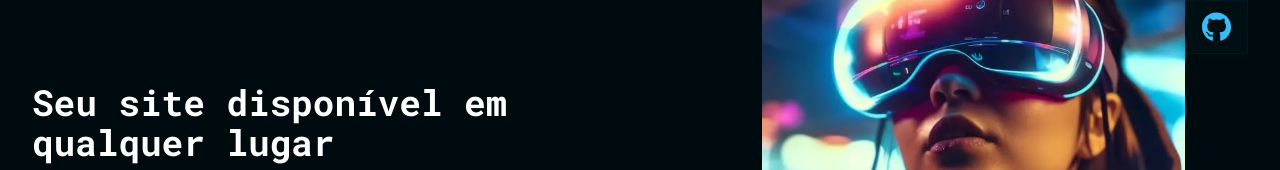
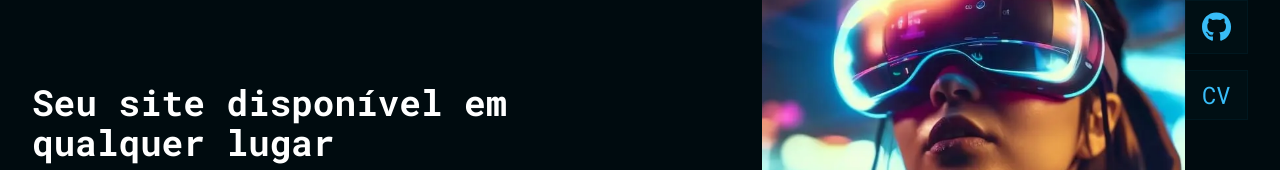
Before and after one commit to rinardes/portfolio-source, a React (Vite) app: page / in a window 1280 px wide. Shown: the part 278-448 px from the top of the page. Built offline with nearby package versions, Linux system fonts and the light colour scheme; a web font is replaced by a local one.

Commit message:
feat: added cv download

```diff
--- a/src/components/SocialMedia.tsx
+++ b/src/components/SocialMedia.tsx
@@ -1,5 +1,9 @@
 import { FontAwesomeIcon } from "@fortawesome/react-fontawesome";
 import { faLinkedinIn, faGithub } from "@fortawesome/free-brands-svg-icons";
+import { twMerge } from "tailwind-merge";
+
+const classname =
+  "border border-borderOnbackground bg-onBackground px-4 py-2 text-3xl text-primary-400 transition-all hover:-translate-y-2";
 
 function SocialMedia({ isVertical }: { isVertical?: boolean }) {
   return (
@@ -10,18 +14,19 @@ function SocialMedia({ isVertical }: { isVertical?: boolean }) {
         <a
           href="https://www.linkedin.com/in/richardnardes/"
           target="_blank"
-          className="border border-borderOnbackground bg-onBackground
-          px-4 py-2 text-3xl text-primary-400 transition-all hover:-translate-y-2 "
+          className={classname}
         >
           <FontAwesomeIcon icon={faLinkedinIn} />
         </a>
         <a
           href="https://github.com/rinardes"
           target="_blank"
-          className="border border-borderOnbackground bg-onBackground
-          px-4 py-2 text-3xl text-primary-400 transition-all hover:-translate-y-2"
+          className={classname}
         >
           <FontAwesomeIcon icon={faGithub} />
+        </a>
+        <a className={twMerge(classname, "text-2xl")} href="cv.pdf" download>
+          CV
         </a>
       </div>
     </div>
```
Also changed, not shown: 1 other file (tests, documents, lock files or other folders).
